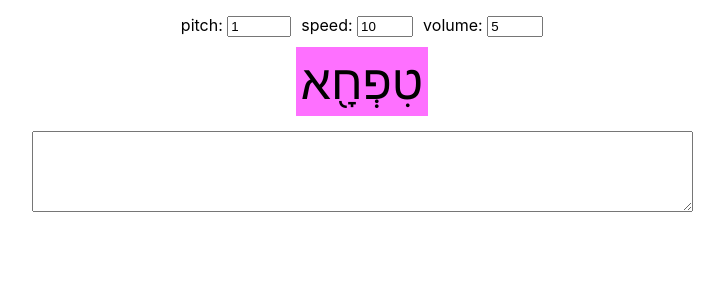
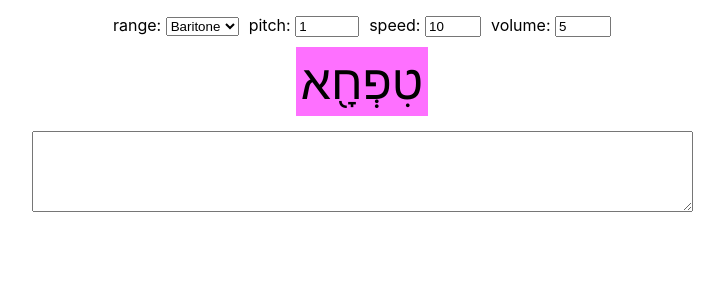
Before and after one commit to jes5199/trope-transmission-react, a React (Create React App) app: page / in a window 1280 px wide. Shown: the top 300 px of the page, without its empty margins (278-1002 px from the left). Built offline with nearby package versions, Linux system fonts and the light colour scheme.

Commit message:
voice select

```diff
--- a/src/App.js
+++ b/src/App.js
@@ -11,6 +11,9 @@ import Melody from './Models/Melody';
 import SpeedSelect from './Views/SpeedSelect';
 import PitchSelect from './Views/PitchSelect';
 import VolumeSelect from './Views/VolumeSelect';
+import RangeSelect from './Views/RangeSelect';
+import VoicePitchOffsets from './Data/VoicePitchOffsets';
+import DecVoiceRanges from './Data/DecVoiceRanges';
 
 function App() {
   //const [tropText, setTropText] = useState("טִפְחָ֖א");
@@ -18,6 +21,7 @@ function App() {
   const [speed, setSpeed] = useState(10);
   const [pitch, setPitch] = useState(1);
   const [volume, setVolume] = useState(5);
+  const [range, setRange] = useState("Baritone");
 
   const audioRef = useRef();
 
@@ -28,15 +32,18 @@ function App() {
     ["g", 8]];
 
   const melody = new Melody(melodyXml[0], melodyXml.slice(1));
-  console.log(pitch);
-  const transpose = (pitch || 0) - 6 + 1;
-  console.log(transpose);
 
   const rate = 20 + (15 * speed);
 
   const volumePercent = 60 + volume * 4;
 
-  const sing = new DecPhoneticWord("Paul", rate, volumePercent, [
+  const tropeDefPitchbend = 1;
+
+  const voice = DecVoiceRanges[range];
+  const voiceOffset = VoicePitchOffsets[range];
+  const transpose = (pitch - 0) + voiceOffset + tropeDefPitchbend;
+
+  const sing = new DecPhoneticWord(voice, rate, volumePercent, [
       new DecSungSyllable(speed, melody.upbeatPitchAndDurationPairs(transpose), '~t', "~iy", "~p"),
       new DecSungSyllable(speed, melody.pitchAndDurationPairs(transpose), '~cz', "~sp_o", null)
     ]
@@ -51,6 +58,7 @@ function App() {
   return (
     <div className="App">
       <div style={{padding:"15px"}}>
+        <RangeSelect value={range} onChange={setRange} />
         <PitchSelect value={pitch} onChange={setPitch} />
         <SpeedSelect value={speed} onChange={setSpeed} />
         <VolumeSelect value={volume} onChange={setVolume} />
--- a/src/Data/DecVoiceRanges.js
+++ b/src/Data/DecVoiceRanges.js
@@ -1,10 +1,10 @@
 const DecVoiceRanges = {
     "Bass": "Harry",
     "Baritone": "Paul",
-    "Tenor": "Dennis",
-    "Alto": "Betty",
-    "Soprano": "Rita",
-    "Child": "Kit"
+    "Tenor": "Dennis :dv sm 40",
+    "Alto": "Betty :dv sm 20 :dv aguo 3000",
+    "Soprano": "Rita :dv sm 30 :dv aguo 3000",
+    "Child": "Kit :dv sm 0 :dv f4 4000"
 };
 
 export default DecVoiceRanges;
--- /dev/null
+++ b/src/Data/VoicePitchOffsets.js
@@ -0,0 +1,10 @@
+const VoicePitchOffsets = {
+    "Bass": -12,
+    "Baritone": -6,
+    "Tenor": 0,
+    "Alto": 0,
+    "Soprano": 6,
+    "Child": 6
+}
+
+export default VoicePitchOffsets;
--- /dev/null
+++ b/src/Views/RangeSelect.js
@@ -0,0 +1,15 @@
+function RangeSelect({value, onChange}) {
+    return <span style={{padding: "5px"}}>
+        <label htmlFor="range">range: </label>
+        <select id="range" name="range" value={value} onChange={(e) => onChange(e.target.value)}>
+            <option value="Child">Child</option>
+            <option value="Soprano">Soprano</option>
+            <option value="Alto">Alto</option>
+            <option value="Tenor">Tenor</option>
+            <option value="Baritone">Baritone</option>
+            <option value="Bass">Bass</option>
+        </select>
+    </span>
+}
+
+export default RangeSelect;
```
